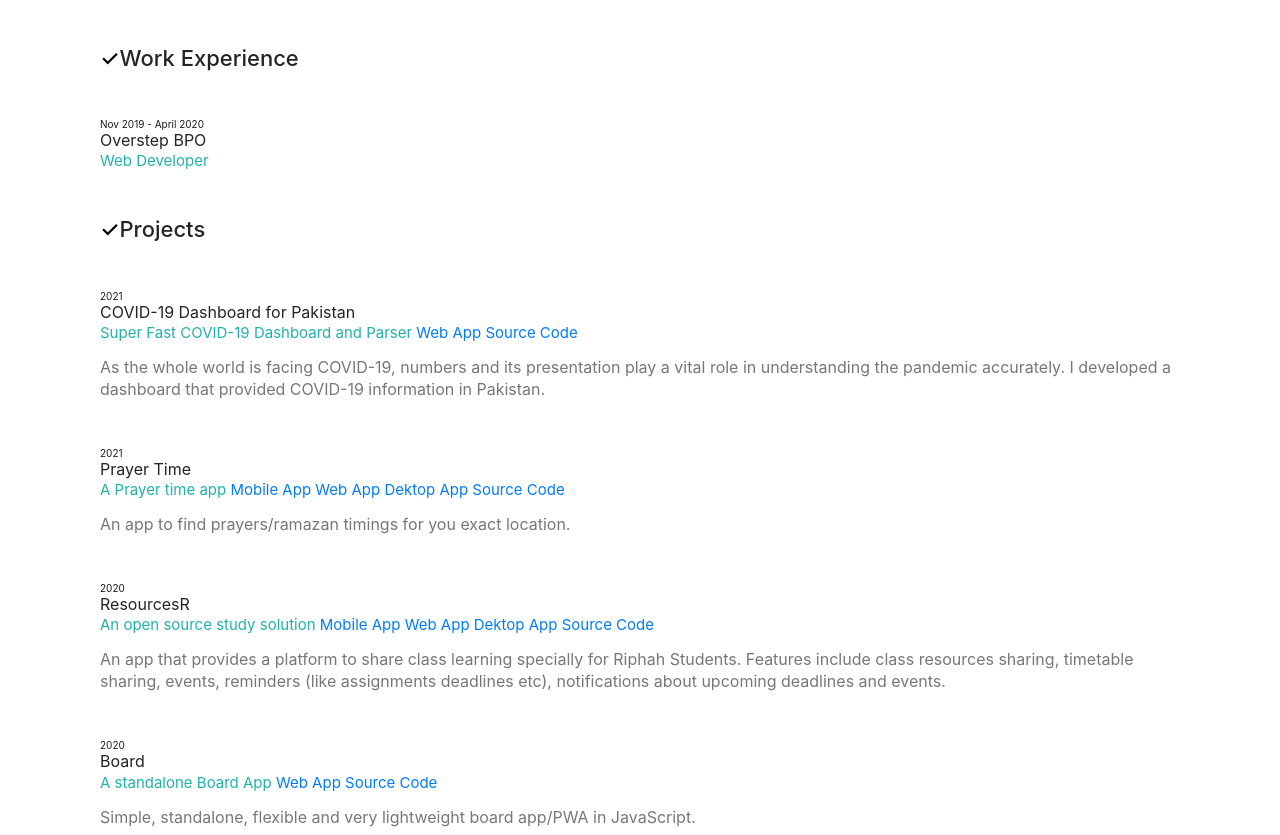
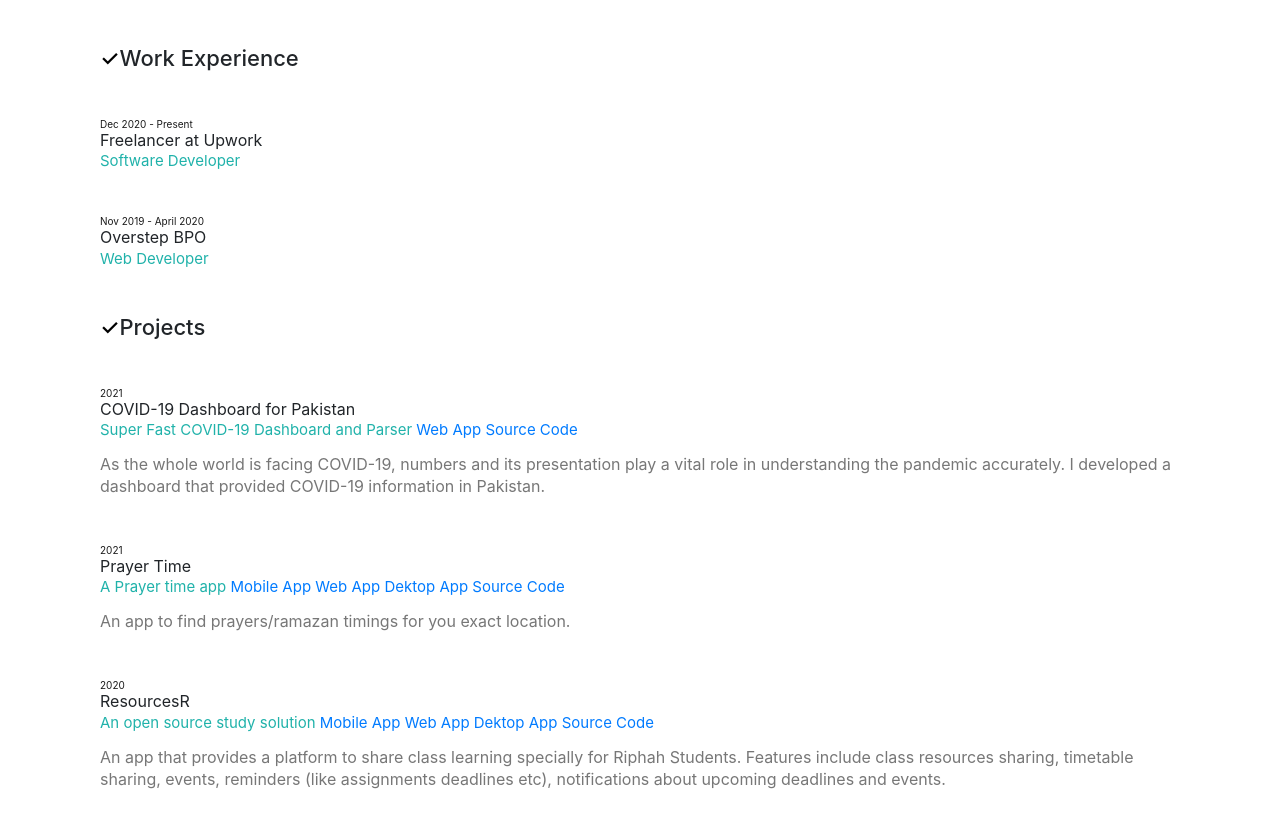
Before and after one commit to lablnet/resume.lablnet.com, a plain HTML site: page index.html in a window 1280 px wide. Shown: the part 786-1621 px from the top of the page. Drawn offline with nearby package versions, Linux system fonts and the light colour scheme.

Commit message:
Deploying to gh-pages from  @ 5d654faf2135745f5c5ee2d59a0bb364cbfe4123 🚀

```diff
--- a/index.html
+++ b/index.html
@@ -103,6 +103,18 @@
 
   <div class="col mt-5">
     <h1>Work Experience</h1>
+
+      <div class="project mt-5">
+        <p class="small-header pre">Dec 2020 - Present</p>
+        <h2 class="project-title">Freelancer at Upwork</h2>
+        <p class="project-subheader">Software Developer
+
+
+          </p>
+        <p>
+
+        </p>
+      </div>
 
       <div class="project mt-5">
         <p class="small-header pre">Nov 2019 - April 2020</p>
```
